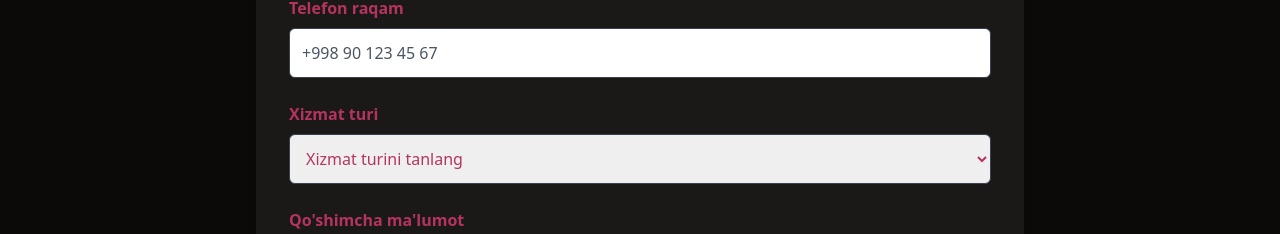
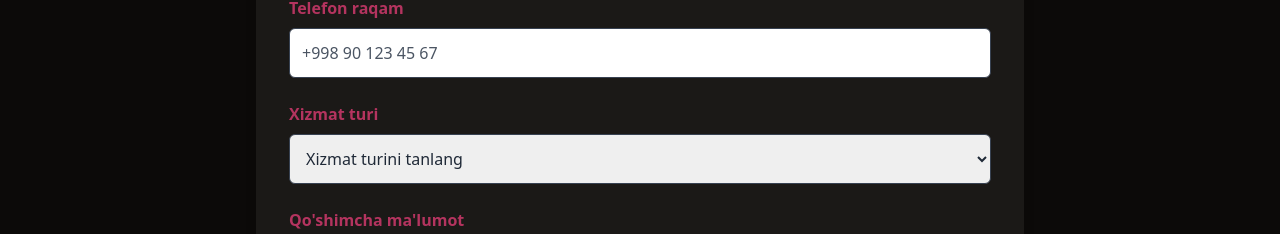
Before and after one commit to yavinamm/astris, a React (Vite) app: page / in a window 1280 px wide. Shown: the part 8557-8791 px from the top of the page. Built offline with nearby package versions, Linux system fonts and the light colour scheme.

Commit message:
full done

```diff
--- a/src/components/Cta.tsx
+++ b/src/components/Cta.tsx
@@ -55,7 +55,7 @@ export const Cta = () => {
                 name="service"
                 required
                 defaultValue=""
-                className="rounded-md border border-gray-300 dark:border-gray-700 p-3 text-gray-900 dark:text-[#b4345f] focus:outline-none focus:ring-2 focus:ring-primary transition"
+                className="rounded-md border border-gray-300 dark:border-gray-700 p-3 text-gray-900 dark:text-gray-800 focus:outline-none focus:ring-2 focus:ring-primary transition"
               >
                 <option disabled value="">
                   Xizmat turini tanlang
```
